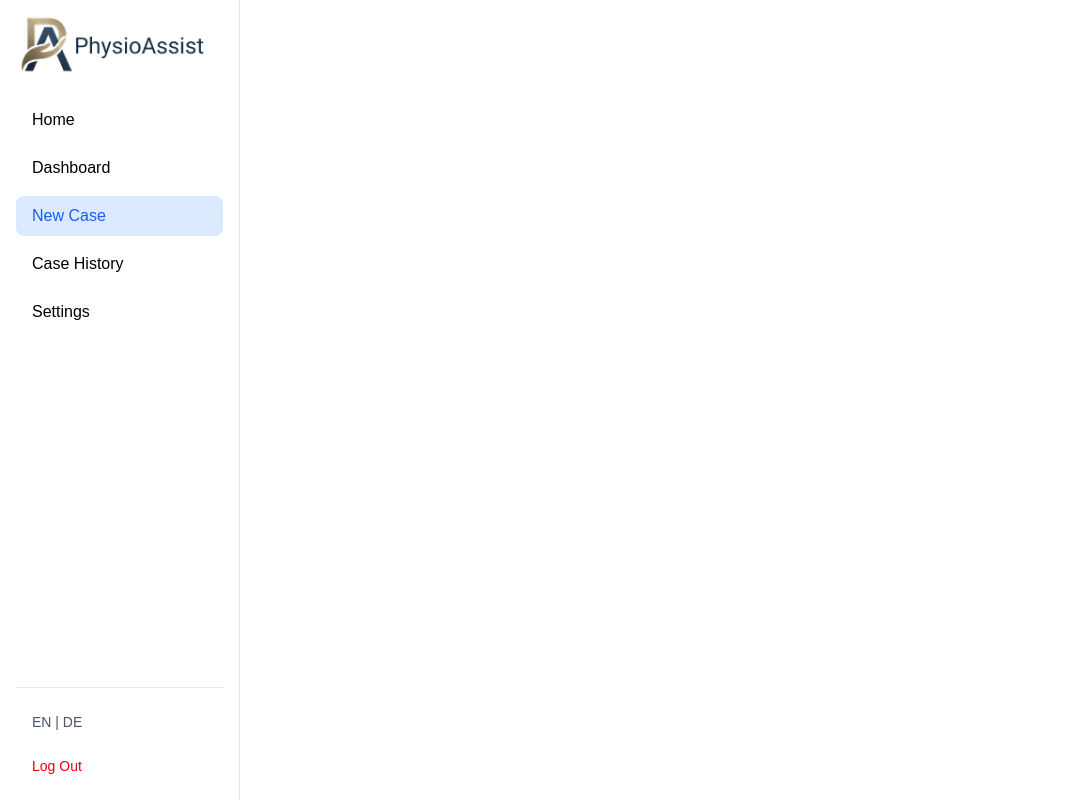
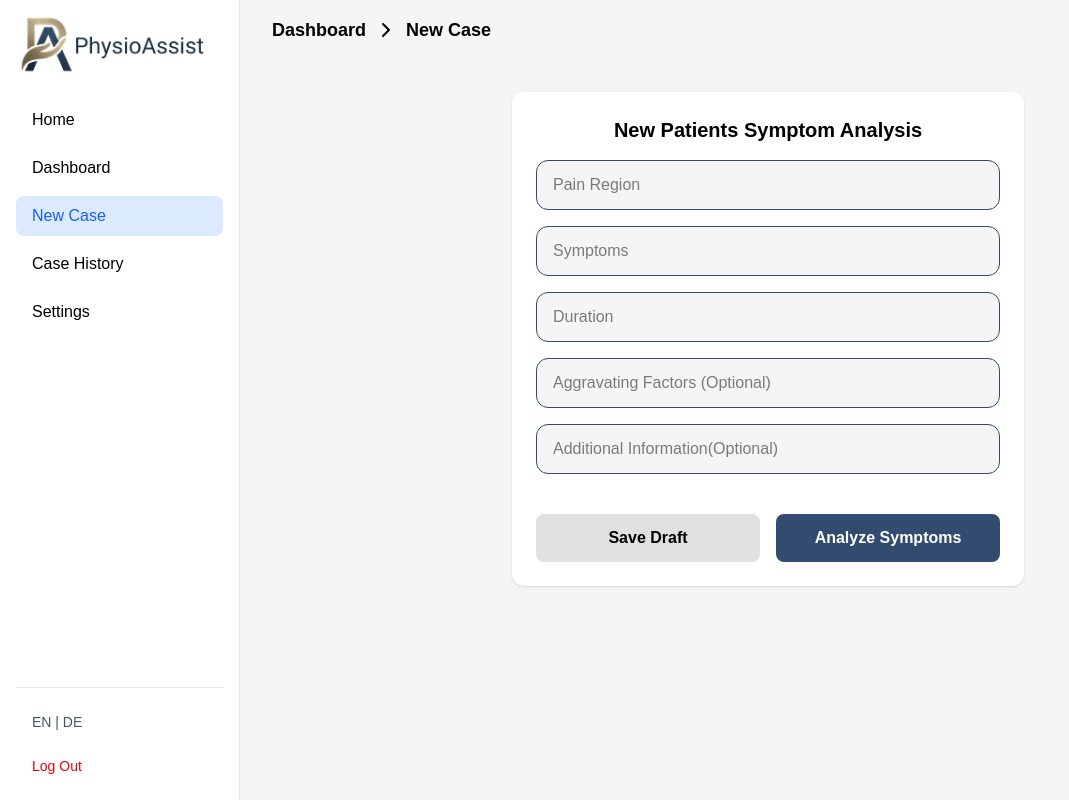
Before and after one commit to michaelfuchaka/PhysioAssist, a Next.js app in the folder physioAssist/client/: page /newcase in a window 1280 px wide. Shown: the whole page, without its empty margins (0-1069 px from the left). Built offline with nearby package versions, Linux system fonts and the light colour scheme; no server answers.

Commit message:
feat: Implement New Case form with navigation; enhance user input experience and layout

```diff
--- a/physioAssist/client/src/app/(protected)/newcase/page.jsx
+++ b/physioAssist/client/src/app/(protected)/newcase/page.jsx
@@ -1,12 +1,53 @@
 import React from 'react'
 import Sidebar from "@/components/Sidebar";
+import { ChevronRight } from 'lucide-react';
+import Link from 'next/link';
 
 
 const NewCase = () => {
   return (
     <div>
       <Sidebar />
-       </div>
+       <main className="ml-60 p-4 bg-[#F5F5F5] text-[#000000] min-h-screen">
+        <div className='ml-4'>
+          <nav>
+        <div className="flex items-center gap-2 text-lg font-semibold">
+            <Link href="/dashboard">Dashboard</Link>
+            <ChevronRight size={24} className="" />
+            <Link href="/newcase">New Case</Link>
+        </div>
+        </nav>
+        {/* Page Header */}
+        <div className='mt-12 bg-white shadow-sm max-w-lg mx-auto p-6 rounded-xl'>
+          <h2 className='text-xl font-bold mb-4 text-center'>
+            New Patients Symptom Analysis
+          </h2>
+              {/* Form Inputs */}
+          <form className='space-y-4'>
+            <input type="text" placeholder="Pain Region" required className=' w-full px-4 py-3  bg-[#F5F5F5]
+             rounded-xl  border border-[#324B6F] focus:outline-none  focus:border-[#324B6F]' />
+          <input type="text" placeholder="Symptoms" required className=' w-full px-4 py-3  bg-[#F5F5F5]
+             rounded-xl  border border-[#324B6F] focus:outline-none  focus:border-[#324B6F]' />
+          <input type="text" placeholder="Duration " required className=' w-full px-4 py-3  bg-[#F5F5F5]
+             rounded-xl  border border-[#324B6F] focus:outline-none  focus:border-[#324B6F]' />
+           <input type="text" placeholder="Aggravating Factors (Optional)" className=' w-full px-4 py-3  bg-[#F5F5F5]
+             rounded-xl  border border-[#324B6F] focus:outline-none  focus:border-[#324B6F]' />
+          <input type="text" placeholder="Additional Information(Optional) "  className=' w-full px-4 py-3  bg-[#F5F5F5]
+             rounded-xl  border border-[#324B6F] focus:outline-none  focus:border-[#324B6F]' />
+         <div className='flex gap-4 mt-6'>
+         <button className="flex-1 bg-[#E0E0E0] font-semibold py-3 rounded-lg hover:bg-[#D0D0D0] transition-colors">
+          Save Draft
+          </button>
+         <button className="flex-1 bg-[#324B6F] text-white font-semibold py-3 rounded-lg hover:bg-slate-700 transition-colors">
+          Analyze Symptoms
+          </button>
+          </div>
+         </form>
+        </div>
+        </div>
+      </main>
+
+    </div>
   )
 }
 
```
